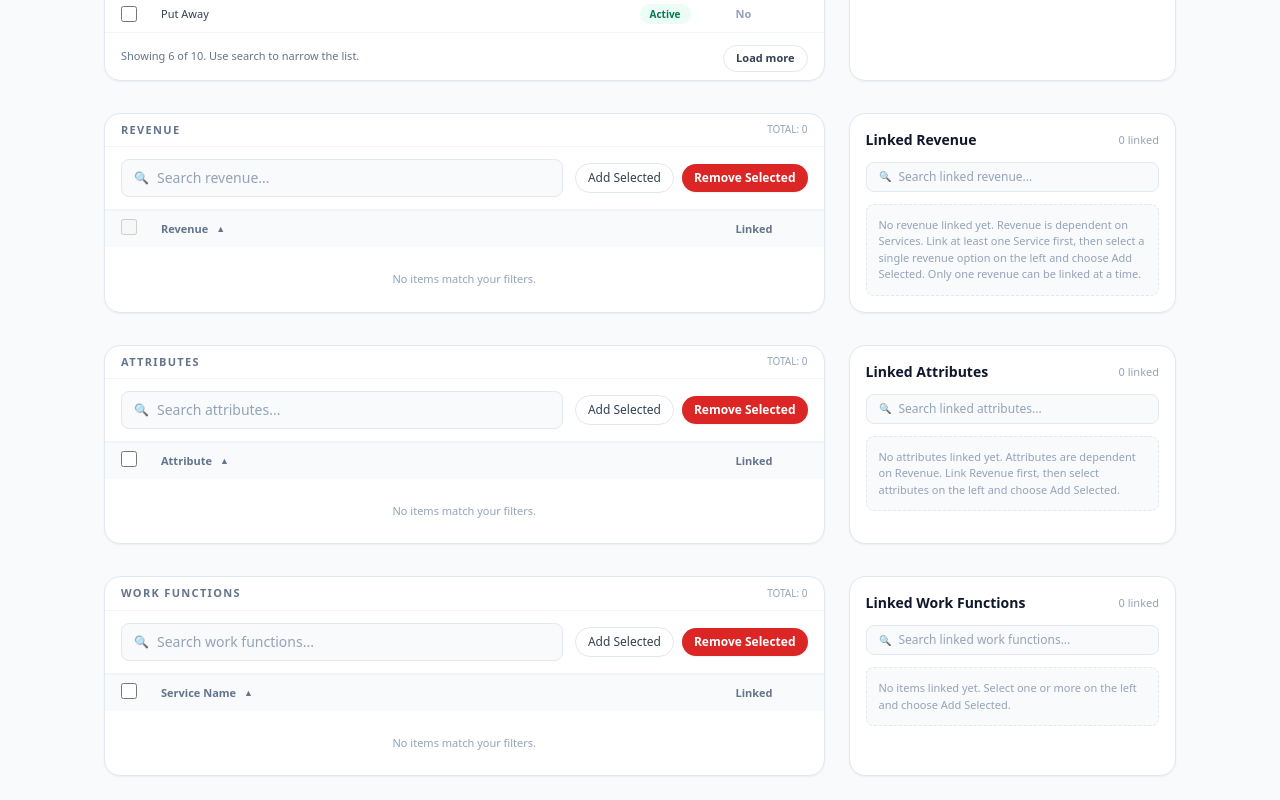
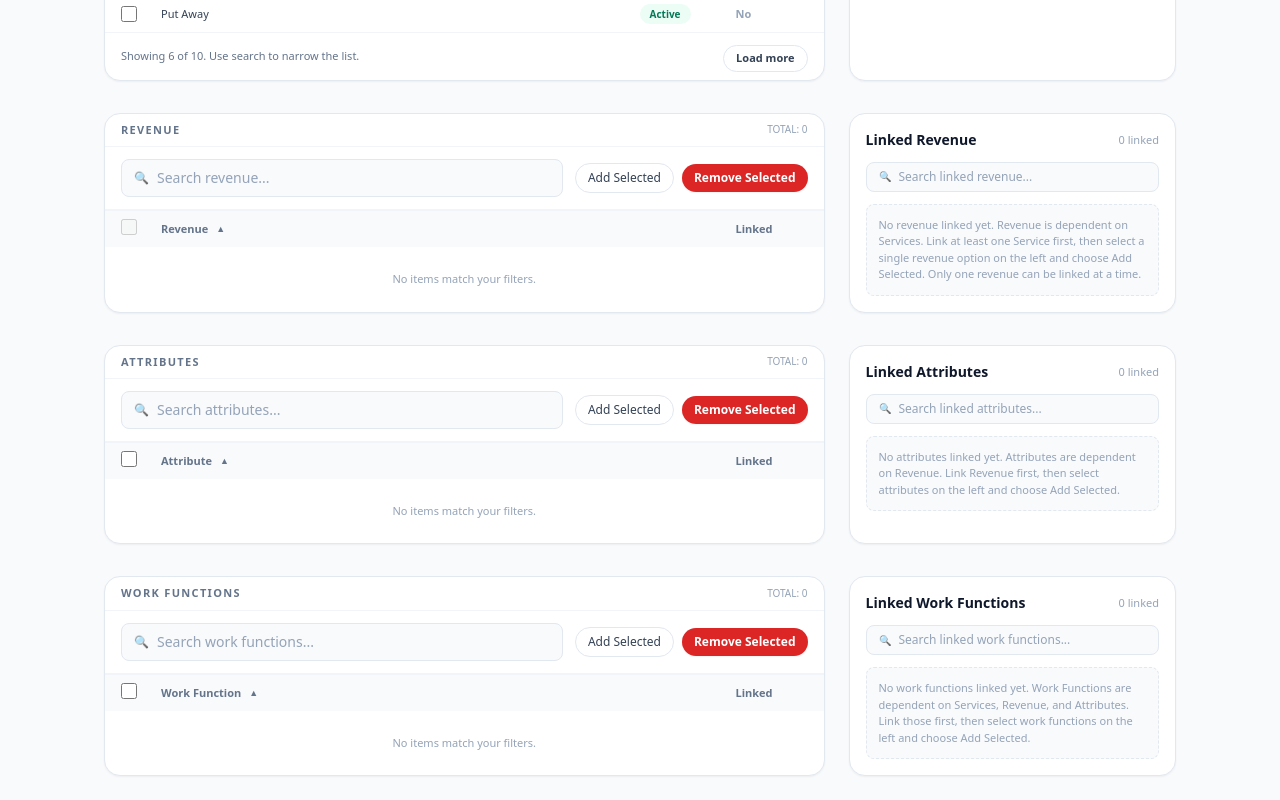
Before and after one commit to democapstone86/site-incentive-pay-plan, a React (Vite) app: page /createIncentive in a window 1280 px wide. Shown: the part 594-1394 px from the top of the page. Built offline with nearby package versions, Linux system fonts and the light colour scheme.

Commit message:
Fixed Work Functions vs Work function mismatch

```diff
--- a/src/pages/CreateIncentive.tsx
+++ b/src/pages/CreateIncentive.tsx
@@ -78,7 +78,7 @@ const SECTION_CONFIG = {
     emptyMessage:
       "No attributes linked yet. Attributes are dependent on Revenue. Link Revenue first, then select attributes on the left and choose Add Selected.",
   },
-  "Work functions": {
+  "Work Functions": {
     dataset: WORK_FUNCTION_NAMES,
     withStatus: false,
     showInactiveToggle: false,
```
